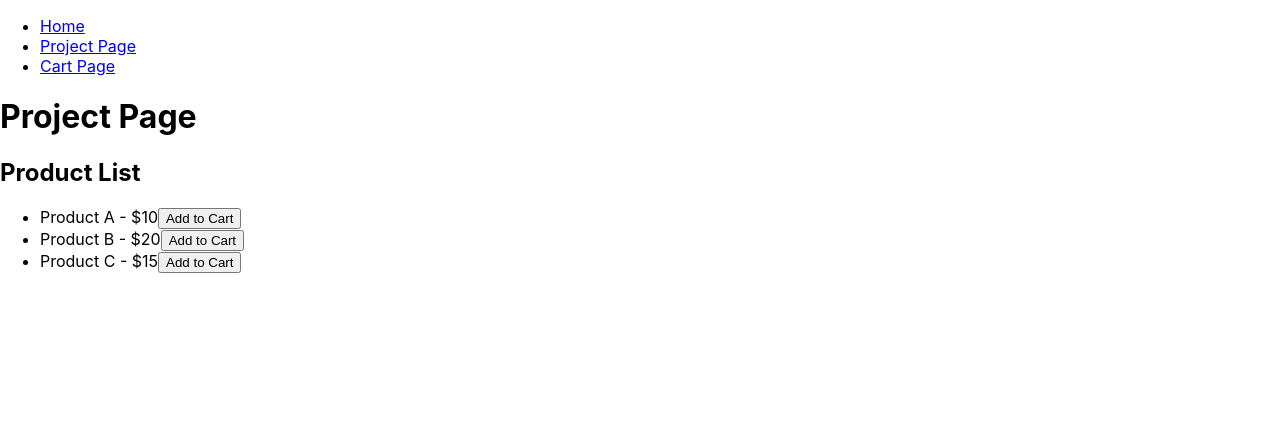
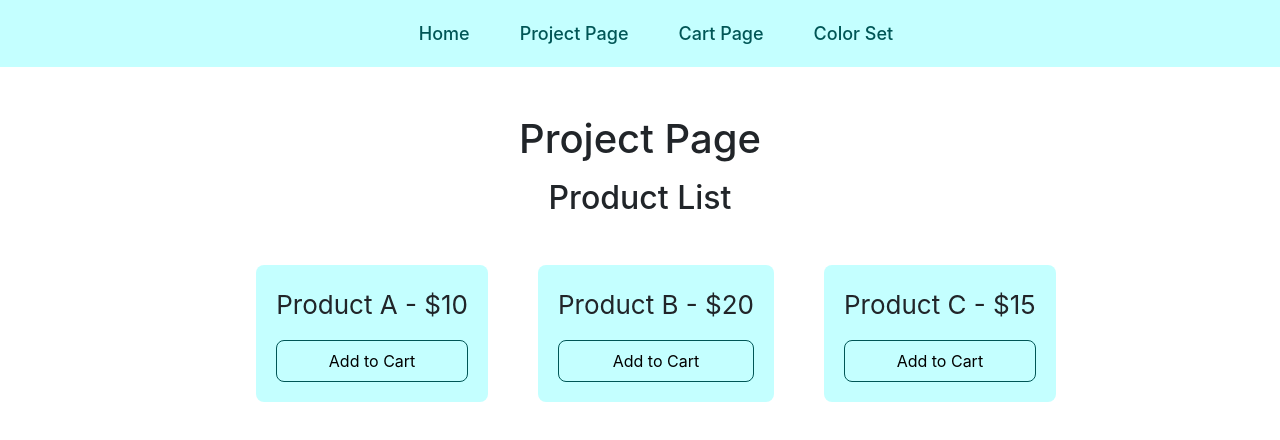
Before and after one commit to Ankit-code-9737/e-com, a React (Create React App) app: page /project in a window 1280 px wide. Shown: the top 440 px of the page. Built offline with nearby package versions, Linux system fonts and the light colour scheme.

Commit message:
colorset page

```diff
--- a/package.json
+++ b/package.json
@@ -7,6 +7,7 @@
     "@testing-library/jest-dom": "^5.17.0",
     "@testing-library/react": "^13.4.0",
     "@testing-library/user-event": "^13.5.0",
+    "bootstrap": "^5.3.2",
     "react": "^18.2.0",
     "react-dom": "^18.2.0",
     "react-redux": "^9.0.4",
--- a/public/index.html
+++ b/public/index.html
@@ -1,43 +1,26 @@
 <!DOCTYPE html>
 <html lang="en">
+
 <head>
   <meta charset="utf-8" />
   <link rel="icon" href="%PUBLIC_URL%/favicon.ico" />
   <meta name="viewport" content="width=device-width, initial-scale=1" />
   <meta name="theme-color" content="#000000" />
-    <meta
-      name="description"
-      content="Web site created using create-react-app"
-    />
+  <meta name="description" content="Web site created using create-react-app" />
   <link rel="apple-touch-icon" href="%PUBLIC_URL%/logo192.png" />
-    <!--
-      manifest.json provides metadata used when your web app is installed on a
-      user's mobile device or desktop. See https://developers.google.com/web/fundamentals/web-app-manifest/
-    -->
   <link rel="manifest" href="%PUBLIC_URL%/manifest.json" />
-    <!--
-      Notice the use of %PUBLIC_URL% in the tags above.
-      It will be replaced with the URL of the `public` folder during the build.
-      Only files inside the `public` folder can be referenced from the HTML.
 
-      Unlike "/favicon.ico" or "favicon.ico", "%PUBLIC_URL%/favicon.ico" will
-      work correctly both with client-side routing and a non-root public URL.
-      Learn how to configure a non-root public URL by running `npm run build`.
-    -->
-    <title>React App</title>
+  <link href="https://cdn.jsdelivr.net/npm/bootstrap@5.3.2/dist/css/bootstrap.min.css" rel="stylesheet"
+    integrity="sha384-T3c6CoIi6uLrA9TneNEoa7RxnatzjcDSCmG1MXxSR1GAsXEV/Dwwykc2MPK8M2HN" crossorigin="anonymous">
+  <script src="https://cdn.jsdelivr.net/npm/bootstrap@5.3.2/dist/js/bootstrap.bundle.min.js"
+    integrity="sha384-C6RzsynM9kWDrMNeT87bh95OGNyZPhcTNXj1NW7RuBCsyN/o0jlpcV8Qyq46cDfL"
+    crossorigin="anonymous"></script>
+
+  <title>ecommerce React App</title>
 </head>
+
 <body>
-    <noscript>You need to enable JavaScript to run this app.</noscript>
   <div id="root"></div>
-    <!--
-      This HTML file is a template.
-      If you open it directly in the browser, you will see an empty page.
+</body>
 
-      You can add webfonts, meta tags, or analytics to this file.
-      The build step will place the bundled scripts into the <body> tag.
-
-      To begin the development, run `npm start` or `yarn start`.
-      To create a production bundle, use `npm run build` or `yarn build`.
-    -->
-  </body>
 </html>
--- a/src/App.js
+++ b/src/App.js
@@ -3,13 +3,14 @@ import React from "react";
 import { BrowserRouter as Router, Route, Link, Routes } from "react-router-dom";
 import ProjectPage from "./components/ProjectPage";
 import CartPage from "./components/CartPage";
+import ColorChanger from "./features/ColorChanger";
 
 const App = () => {
   return (
     <Router>
       <div>
         <nav>
-          <ul>
+          <ul className="mb-0">
             <li>
               <Link to="/">Home</Link>
             </li>
@@ -19,14 +20,23 @@ const App = () => {
             <li>
               <Link to="/cart">Cart Page</Link>
             </li>
+            <li>
+              <Link to="/colorset">Color Set</Link>
+            </li>
           </ul>
         </nav>
 
-        <Routes>
-          <Route path="/project" element={<ProjectPage />} />
-          <Route path="/cart" element={<CartPage />} />
-          <Route path="/" element={<h1>Home Page</h1>} />
-        </Routes>
+        <div className="container pt-5">
+          <Routes>
+            <Route path="/project" element={<ProjectPage />} />
+            <Route path="/cart" element={<CartPage />} />
+            <Route path="/colorset" element={<ColorChanger />} />
+            <Route
+              path="/"
+              element={<h1 className="text-center">Home Page</h1>}
+            />
+          </Routes>
+        </div>
       </div>
     </Router>
   );
--- a/src/components/CartPage.js
+++ b/src/components/CartPage.js
@@ -13,12 +13,12 @@ const CartPage = () => {
 
   return (
     <div>
-      <h1>Cart Page</h1>
+      <h1 className="text-center mb-3">Cart Page</h1>
       <ul>
         {cartItems.map((item) => (
-          <li key={item.id}>
+          <li className="product" key={item.id}>
             {item.name} - ${item.price}
-            <button onClick={() => handleRemoveFromCart(item)}>
+            <button className="mt-3" onClick={() => handleRemoveFromCart(item)}>
               Remove from Cart
             </button>
           </li>
--- a/src/components/ProductList.js
+++ b/src/components/ProductList.js
@@ -1,5 +1,5 @@
 // src/components/ProductList.js
-import React from "react";
+import React, { useState } from "react";
 
 const products = [
   { id: 1, name: "Product A", price: 10 },
@@ -8,14 +8,37 @@ const products = [
 ];
 
 const ProductList = ({ onAddToCart }) => {
+  const [successMessage, setSuccessMessage] = useState("");
+
+  const handleClick = () => {
+    setSuccessMessage(
+      <div className="SuccessMsg">Your data successfully send to Cart</div>
+    );
+
+    setTimeout(() => {
+      setSuccessMessage("");
+    }, 5000);
+  };
+
+  const handleCombinedClick = (product) => {
+    onAddToCart(product);
+    handleClick();
+  };
+
   return (
     <div>
-      <h2>Product List</h2>
+      <h2 className="text-center mt-3 mb-5">Product List</h2>
       <ul>
         {products.map((product) => (
-          <li key={product.id}>
+          <li className="product" key={product.id}>
             {product.name} - ${product.price}
-            <button onClick={() => onAddToCart(product)}>Add to Cart</button>
+            <button
+              className="mt-3"
+              onClick={() => handleCombinedClick(product)}
+            >
+              Add to Cart
+            </button>
+            {successMessage && <div>{successMessage}</div>}
           </li>
         ))}
       </ul>
--- a/src/components/ProjectPage.js
+++ b/src/components/ProjectPage.js
@@ -13,7 +13,7 @@ const ProjectPage = () => {
 
   return (
     <div>
-      <h1>Project Page</h1>
+      <h1 className="text-center">Project Page</h1>
       <ProductList onAddToCart={handleAddToCart} />
     </div>
   );
--- /dev/null
+++ b/src/features/ColorChanger.js
@@ -0,0 +1,70 @@
+import React, { useState, useEffect } from "react";
+
+const ColorChangerS = ({ children }) => {
+  const [backgroundColor, setBackgroundColor] = useState(
+    () => localStorage.getItem("backgroundColor") || "#ffffff"
+  );
+  const [textColor, setTextColor] = useState(
+    () => localStorage.getItem("textColor") || "#000000"
+  );
+
+  const handleColorChange = (e) => {
+    const { name, value } = e.target;
+
+    if (name === "backgroundColor") {
+      setBackgroundColor(value);
+      localStorage.setItem("backgroundColor", value);
+    } else if (name === "textColor") {
+      setTextColor(value);
+      localStorage.setItem("textColor", value);
+    }
+  };
+
+  const styles = {
+    backgroundColor,
+    color: textColor,
+    padding: "20px",
+    margin: "10px",
+  };
+
+  useEffect(() => {
+    const savedBackgroundColor = localStorage.getItem("backgroundColor");
+    const savedTextColor = localStorage.getItem("textColor");
+
+    if (savedBackgroundColor) {
+      setBackgroundColor(savedBackgroundColor);
+    }
+
+    if (savedTextColor) {
+      setTextColor(savedTextColor);
+    }
+  }, []);
+
+  return (
+    <div>
+      <label>
+        Background Color:
+        <input
+          type="color"
+          name="backgroundColor"
+          value={backgroundColor}
+          onChange={handleColorChange}
+        />
+      </label>
+
+      <label>
+        Text Color:
+        <input
+          type="color"
+          name="textColor"
+          value={textColor}
+          onChange={handleColorChange}
+        />
+      </label>
+
+      <div style={styles}>{children}</div>
+    </div>
+  );
+};
+
+export default ColorChangerS;
--- a/src/index.css
+++ b/src/index.css
@@ -7,7 +7,63 @@ body {
   -moz-osx-font-smoothing: grayscale;
 }
 
-code {
-  font-family: source-code-pro, Menlo, Monaco, Consolas, 'Courier New',
-    monospace;
+:root {
+  --text-color: #005656;
+  --borderCcolor: #005656;
+  --bg-color: #c4ffff;
 }
+
+nav {
+  width: 100%;
+  justify-content: center;
+  background-color: var(--bg-color);
+  margin: 0;
+  padding: 20px;
+}
+
+ul {
+  display: flex;
+  align-items: center;
+  justify-content: center;
+  list-style: none;
+  gap: 50px;
+
+}
+
+a {
+  text-decoration: none;
+  font-size: 18px;
+  color: var(--text-color);
+  font-weight: 500;
+}
+
+.product {
+  display: grid;
+  background: var(--bg-color);
+  padding: 20px;
+  border-radius: 8px;
+  font-size: 26px;
+}
+
+button {
+  border: none;
+  padding: 8px 16px;
+  background-color: transparent;
+  border: solid 1px var(--borderCcolor);
+  border-radius: 8px;
+  font-size: 16px;
+}
+
+.SuccessMsg {
+  background-color: green;
+  color: #fff;
+  padding: 8px 18px;
+  border-radius: 8px;
+  display: inline-block;
+  position: absolute;
+  left: 50%;
+  bottom: 20px;
+  transform: translate(-50%, -20px);
+  transition: 0.5s;
+  font-size: 18px;
+}
```
Also changed, not shown: 1 other file (tests, documents, lock files or other folders). Lines whose indentation alone changed are shown as unchanged.
